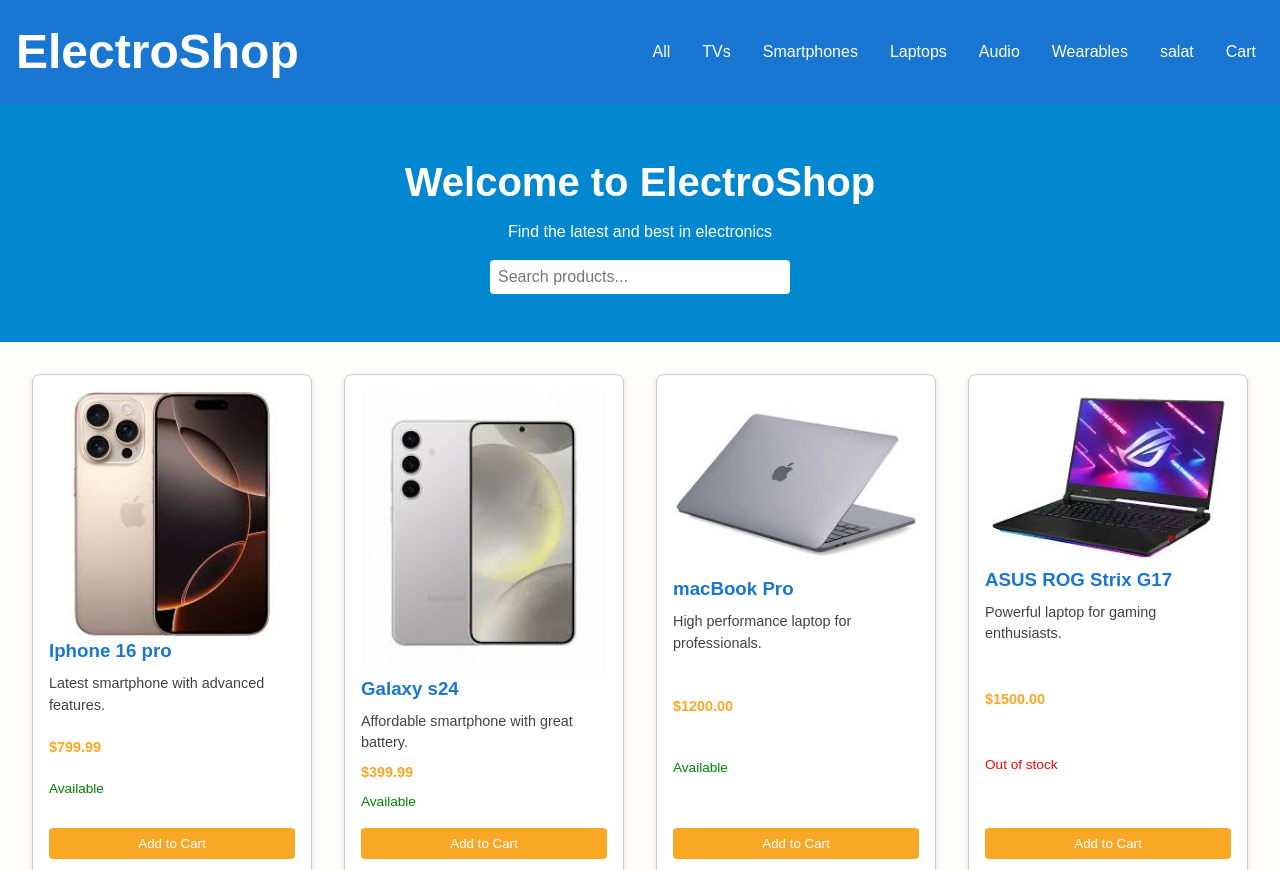
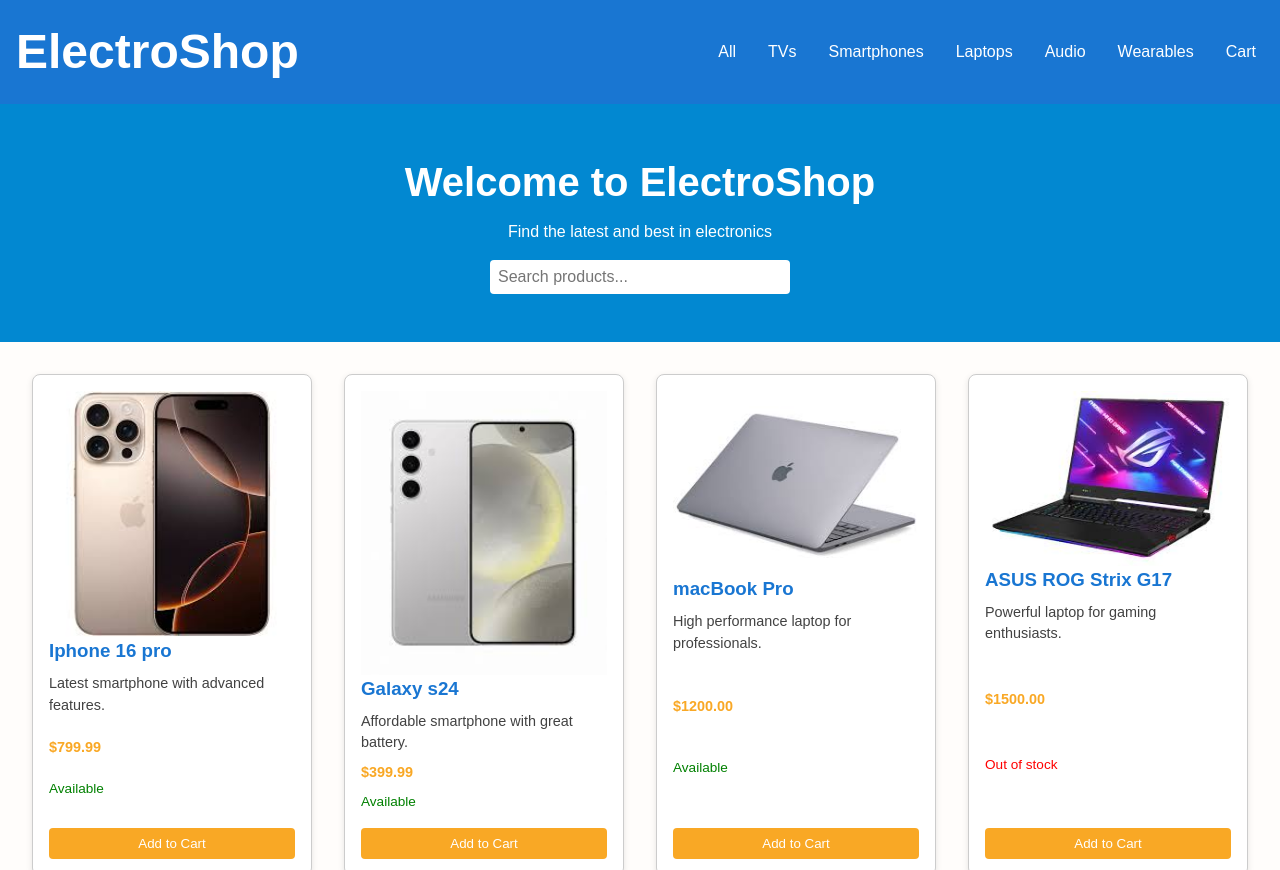
Before and after one commit to maysfaz/maysFaze, a plain HTML site: page index.html in a window 1280 px wide. Shown: the top 870 px of the page. Drawn offline with Linux system fonts and the light colour scheme.

Commit message:
new modify

```diff
--- a/index.html
+++ b/index.html
@@ -20,8 +20,6 @@
   <a href="#" onclick="filterCategory('computers')" tabindex="0">Laptops</a>
   <a href="#" onclick="filterCategory('audio')" tabindex="0">Audio</a>
   <a href="#" onclick="filterCategory('wearables')" tabindex="0">Wearables</a>
-    <a href="#" onclick="filterCategory('salat')" tabindex="0">salat</a>
-
   <a href="#" onclick="showCart(); return false;">Cart</a>
 </nav>
 
--- a/script.js
+++ b/script.js
@@ -9,7 +9,6 @@
   { name: "Beats pill", description: "Portable Bluetooth speaker with deep bass.", price: 89.99, category: "audio", available: true, image: "b.jfif" },
   { name: "Apple iWatch", description: "Track your fitness and notifications.", price: 299.99, category: "wearables", available: true, image: "w.jfif" },
   { name: " Garmin Swim watch", description: "Monitor your daily activity and sleep.", price: 99.99, category: "wearables", available: true, image: "t.jfif" },
-    { name: "salat", description: "Monitor your daily activity and sleep.", price: 99.99, category: "salat", available: true, image: "t.jfif" },
 
 ];
 
```
